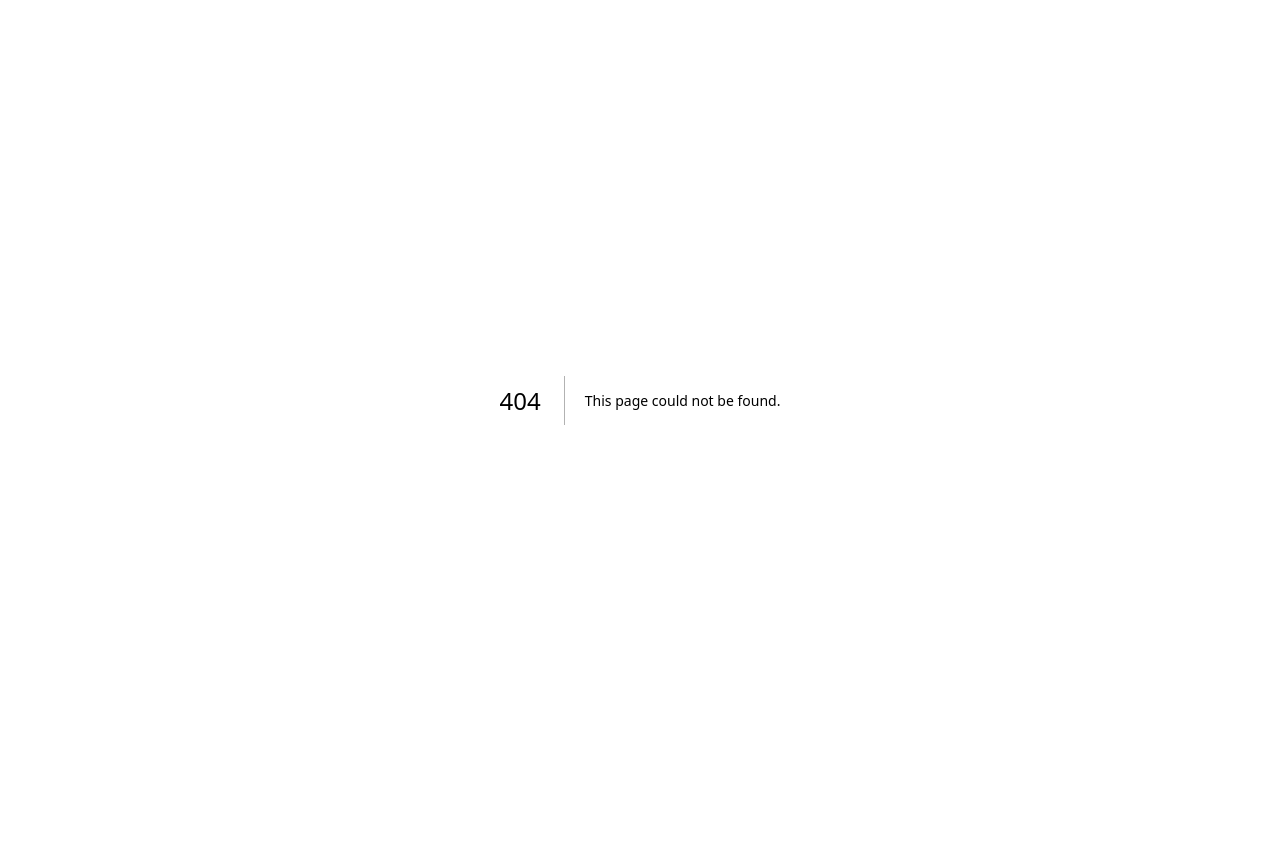
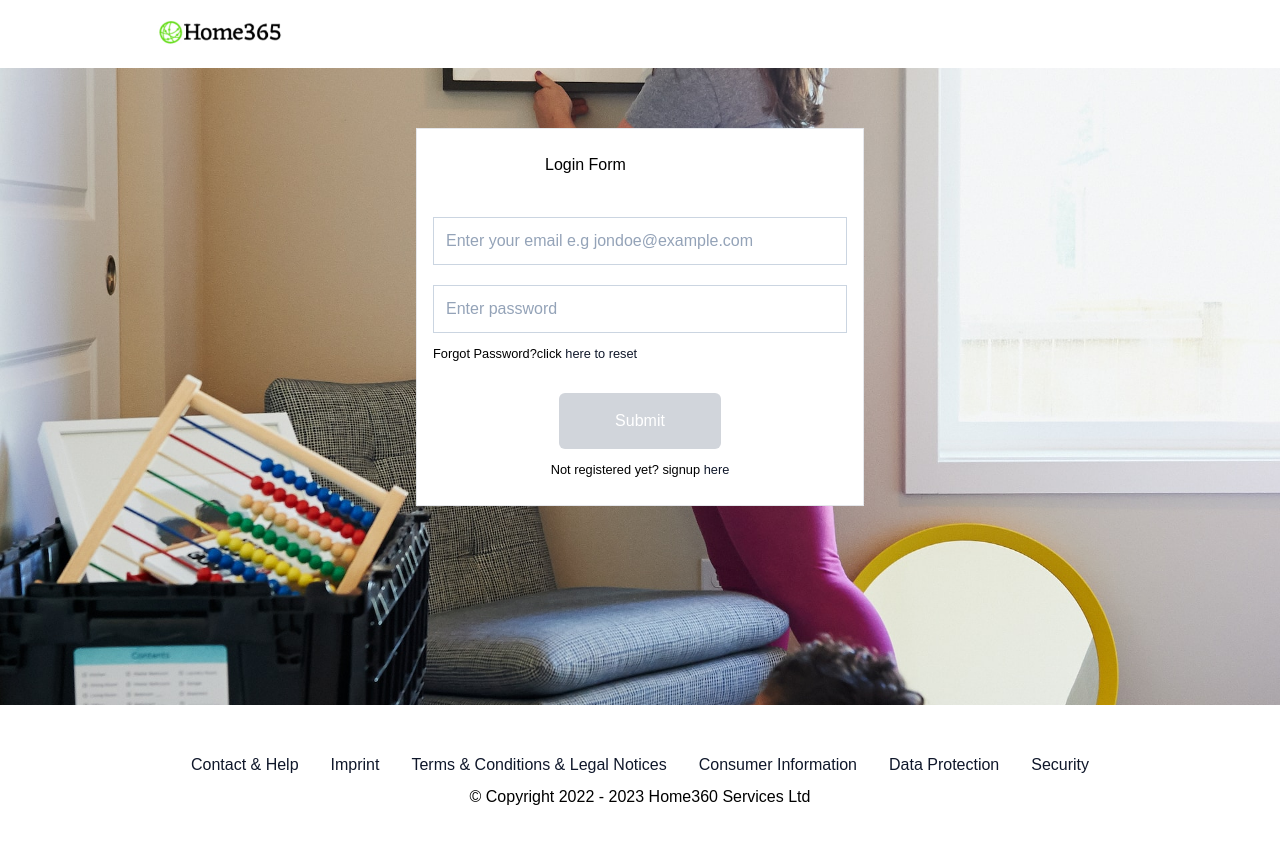
Before and after one commit to Hoxtygen/home360-frontend, a Next.js app: page /auth/login in a window 1280 px wide. Before the commit this address had no page. Shown: the top 844 px of the page. Before the commit the page ends 800 px from the top, so only its background shows below. Built offline with nearby package versions, Linux system fonts and the light colour scheme.

Commit message:
chore: relocate login and signup pages
Moved the login and signup route into auth route. Each of
those route will start with /auth to make it clearer
they're authentication routes.

```diff
--- a/src/features/auth/LoginForm.tsx
+++ b/src/features/auth/LoginForm.tsx
@@ -90,6 +90,18 @@ export default function LoginForm() {
           {touched.password && errors.password && (
             <ErrorMessage error={errors.password!} />
           )}
+          <p>
+            <small>
+              Forgot Password?click{" "}
+              <Button
+                variant="link"
+                className="dark:bg-transparent dark:hover:underline dark:hover:bg-transparent p-0 dark:hover:text-black"
+                href="/auth/password-reset"
+              >
+                here to reset
+              </Button>
+            </small>
+          </p>
         </div>
         <div className="text-center">
           <Button
@@ -106,7 +118,7 @@ export default function LoginForm() {
             Not registered yet? signup{" "}
             <Button
               className="dark:bg-transparent dark:hover:underline dark:hover:bg-transparent p-0 dark:hover:text-black "
-              href="/signup"
+              href="/auth/signup"
               variant="link"
             >
               here
--- a/src/features/auth/SignupForm.tsx
+++ b/src/features/auth/SignupForm.tsx
@@ -149,7 +149,7 @@ export default function SignupForm() {
           Already registered? Login{" "}
           <Button
             variant="link"
-            href="/login"
+            href="/auth/login"
             className="dark:bg-transparent dark:hover:underline dark:hover:bg-transparent p-0 dark:hover:text-black dark:disabled:bg-green-300"
           >
             here
```
Also changed, not shown: src/pages/auth/login.tsx (renamed from src/pages/login.tsx), src/pages/auth/signup.tsx (renamed from src/pages/signup.tsx).
